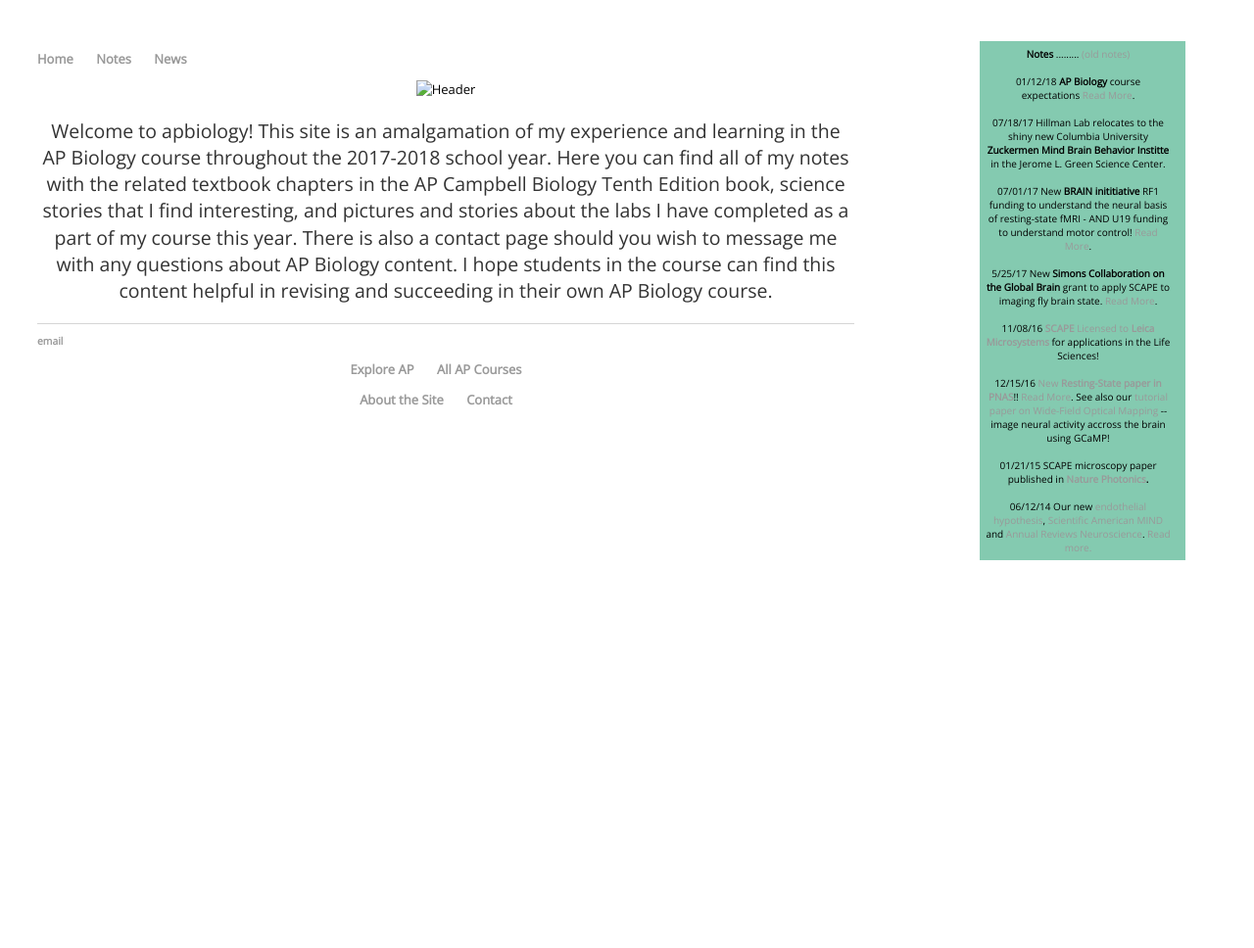
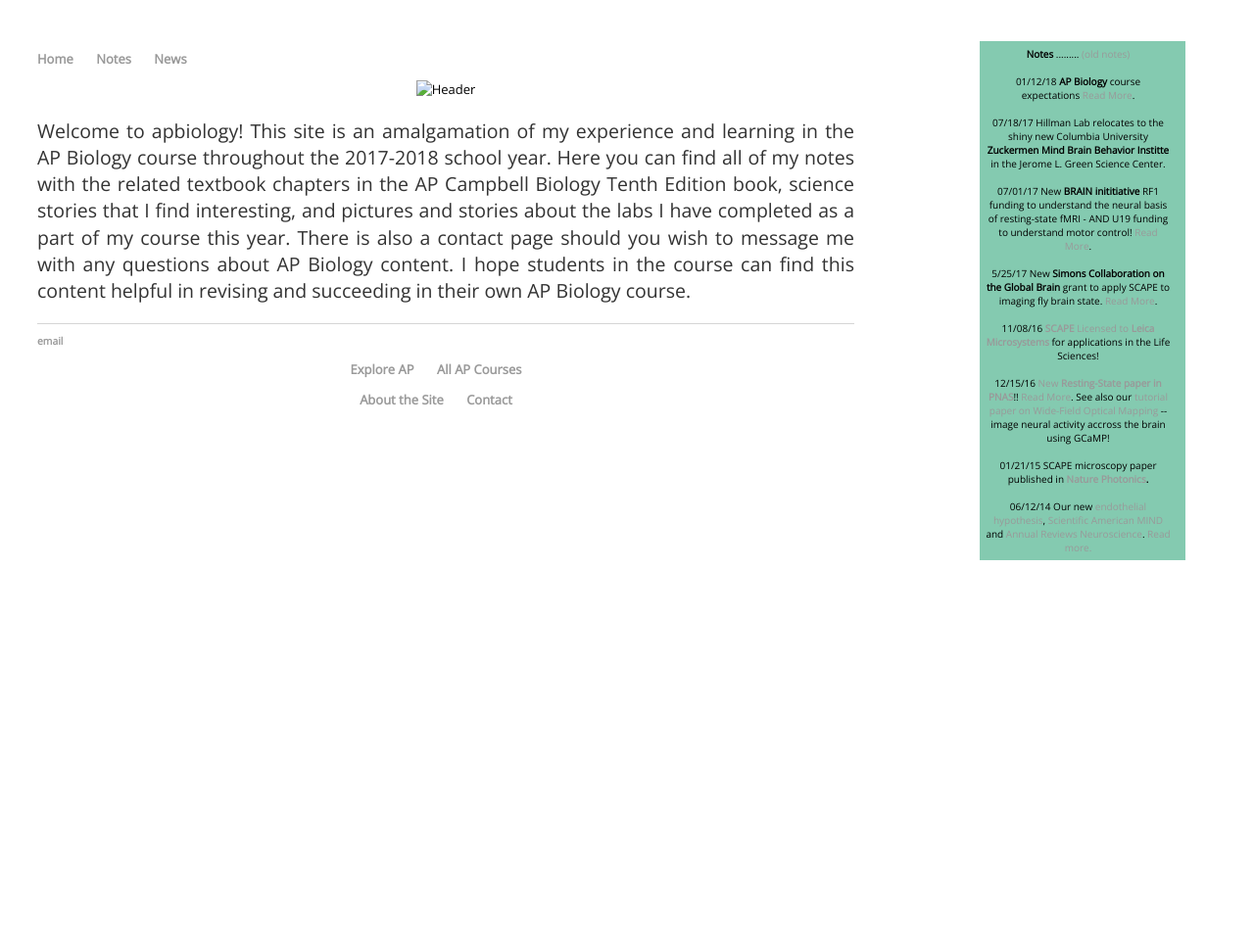
Before and after one commit to meganscarlett/meganscarlett.github.io, a Jekyll site: the page built from index.html, in a window 1280 px wide. Shown: the whole page at 98% size. Built offline with Jekyll 4.4.1, drawn with Linux system fonts in a browser that asks for light colours.

Commit message:
Update index.html

```diff
--- a/index.html
+++ b/index.html
@@ -4,13 +4,14 @@ title: apbiology
 ---
 <div class="blurb">
 <div style="text-align: center;"><img src="meganscarlett.github.io/Screen Shot 2018-01-12 at 11.07.38 PM.png" alt="Header"</div>
-	<p>Welcome to apbiology! This site is an amalgamation of my experience and learning in the AP Biology course throughout the 2017-2018 school year.
+
+<div style="text-align: justify;"><p>Welcome to apbiology! This site is an amalgamation of my experience and learning in the AP Biology course throughout the 2017-2018 school year.
 
 Here you can find all of my notes with the related textbook chapters in the AP Campbell Biology Tenth Edition book, science stories that I find interesting, and pictures and stories about the labs I have completed as a part of my course this year.
 
 There is also a contact page should you wish to message me with any questions about AP Biology content.
 
-I hope students in the course can find this content helpful in revising and succeeding in their own AP Biology course.</a></p>
+I hope students in the course can find this content helpful in revising and succeeding in their own AP Biology course.</a></p></div>
 
 <div id="**Recent News Box**" style="height: 530px; left: 1000px; position: absolute; top: 42px; width: 210px; background: #84CAB0; z-index: 1;font-size: 10px" class="style_SkipStroke_3">
 <table cellpadding="4">
```
